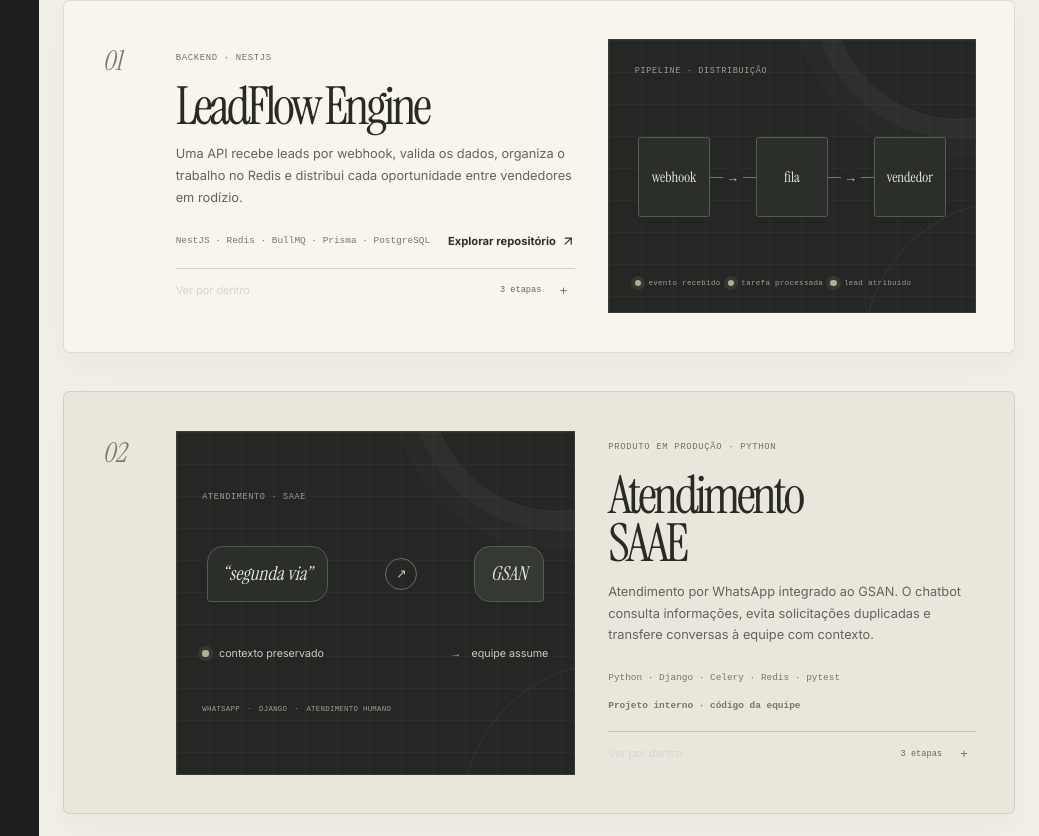
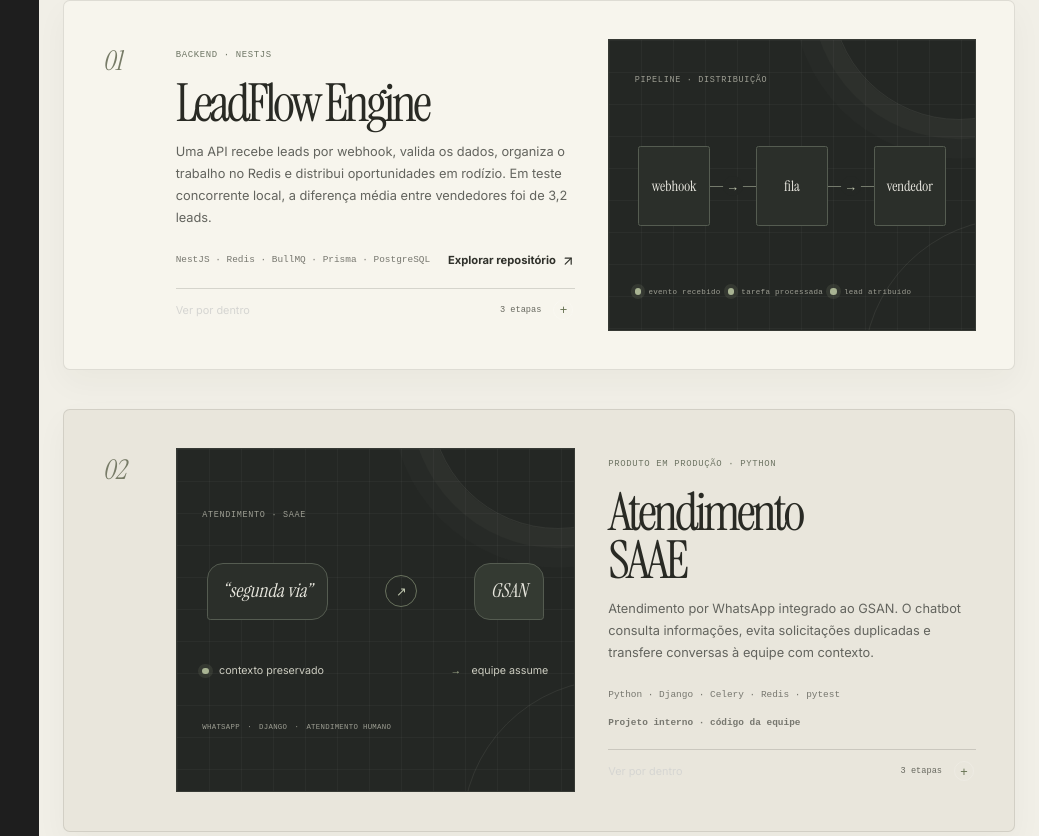
Before and after one commit to 7Genesis/portfolio-genesis, a Next.js app: page / in a window 1280 px wide. Shown: the part 1983-2819 px from the top of the page, without its empty margins (241-1280 px from the left). Built offline with nearby package versions, Linux system fonts and the light colour scheme.

Commit message:
Destaca evidência de concorrência no case LeadFlow

```diff
--- a/app/page.tsx
+++ b/app/page.tsx
@@ -11,10 +11,10 @@ import FluxoAtendimento from './components/fluxo-atendimento';
 const featured = [
   {
     id: 'project-leadflow', n: '01', title: 'LeadFlow Engine', note: 'Backend · NestJS',
-    description: 'Uma API recebe leads por webhook, valida os dados, organiza o trabalho no Redis e distribui cada oportunidade entre vendedores em rodízio.',
+    description: 'Uma API recebe leads por webhook, valida os dados, organiza o trabalho no Redis e distribui oportunidades em rodízio. Em teste concorrente local, a diferença média entre vendedores foi de 3,2 leads.',
     stack: 'NestJS · Redis · BullMQ · Prisma · PostgreSQL',
     href: 'https://github.com/7Genesis/leadflow-engine', link: 'Explorar repositório',
-    detail: 'O fluxo liga a entrada do lead à fila de processamento e à distribuição entre vendedores.',
+    detail: 'Teste concorrente local no PostgreSQL 15: em 10 rodadas de 300 leads, com 10 simultâneos, FOR UPDATE SKIP LOCKED reduziu a diferença média entre quem mais e menos recebeu de 33,7 para 3,2 leads, comparado a FOR UPDATE. A medição descreve esse teste, não tráfego de produção.',
     flow: [{ label: 'Entrada', value: 'Webhook' }, { label: 'Fila', value: 'Redis · BullMQ' }, { label: 'Entrega', value: 'Rodízio' }],
   },
   {
```
